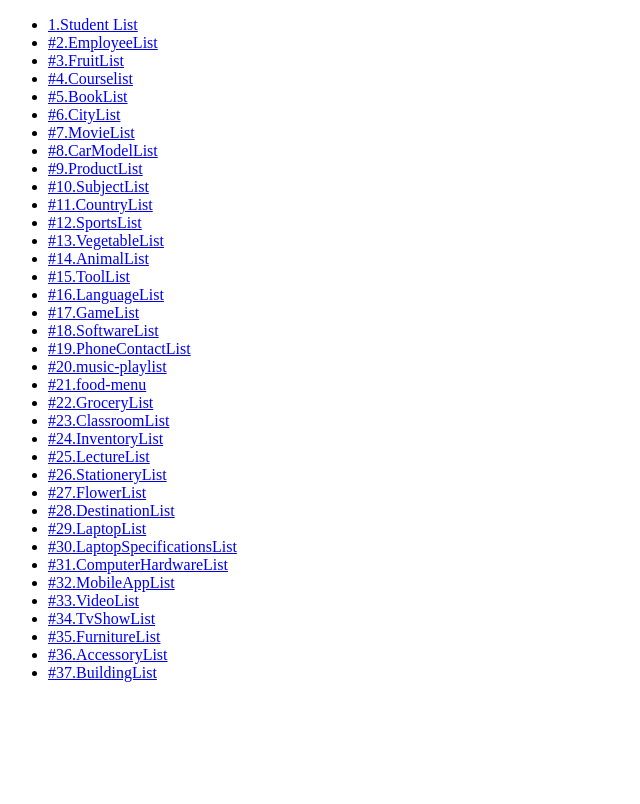
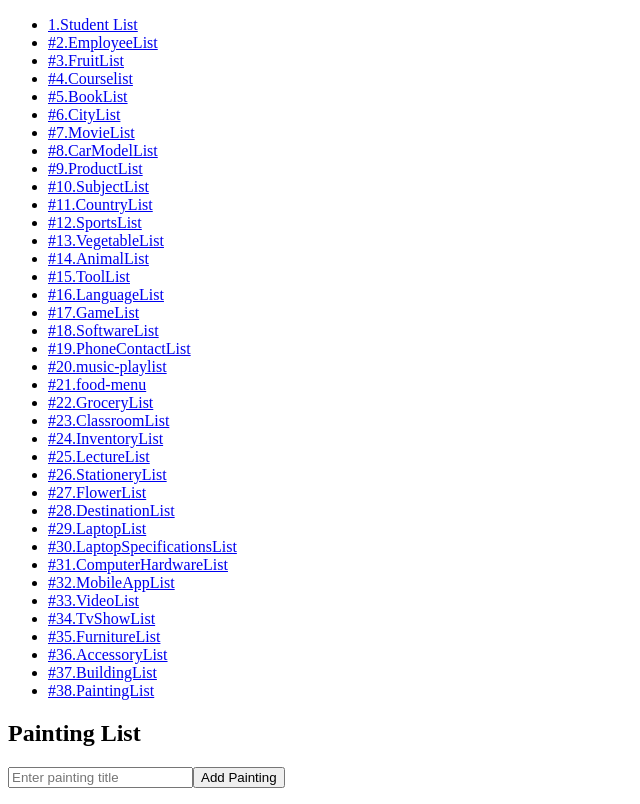
Before and after one commit to ChristineMaitom/AngularDataStructures, an Angular app: page /painting-list in a window 1280 px wide. Before the commit this address led to /. Shown: the whole page, without its empty margins (0-640 px from the left). Built offline with nearby package versions, Linux system fonts and the light colour scheme.

Commit message:
#38 Painting List

```diff
--- a/src/app/app.component.html
+++ b/src/app/app.component.html
@@ -37,6 +37,8 @@
     <li><a routerLink="furniture-list">#35.FurnitureList</a></li>
     <li><a routerLink="accessory-list">#36.AccessoryList</a></li>
     <li><a routerLink="building-list">#37.BuildingList</a></li>
+    <li><a routerLink="painting-list">#38.PaintingList</a></li>
+
 
 
   </ul>
--- a/src/app/app.module.ts
+++ b/src/app/app.module.ts
@@ -42,6 +42,7 @@
 import {FurnitureListComponent} from "./components/furniture-list/furniture-list.component";
 import {AccessoryListComponent} from "./components/accessory-list/accessory-list.component";
 import {BuildingListComponent} from "./components/building-list/building-list.component";
+import {PaintingListComponent} from "./components/painting-list/painting-list.component";
 
 
 const routes: Routes = [
@@ -83,6 +84,8 @@
   {path: 'furniture-list', component:FurnitureListComponent},
   {path: 'accessory-list', component:AccessoryListComponent},
   {path: 'building-list', component:BuildingListComponent},
+  {path: 'painting-list', component:PaintingListComponent},
+
 
 
 ]
@@ -135,6 +138,7 @@
     FurnitureListComponent,
     AccessoryListComponent,
     BuildingListComponent,
+    PaintingListComponent,
 
 
   ],
--- /dev/null
+++ b/src/app/components/painting-list/painting-list.component.html
@@ -0,0 +1,15 @@
+<div class="painting-list">
+  <h2>Painting List</h2>
+
+  <input
+    type="text"
+    [(ngModel)]="paintingTitle"
+    placeholder="Enter painting title"
+    (keydown.enter)="addPainting()"
+  />
+  <button (click)="addPainting()">Add Painting</button>
+
+  <ul>
+    <li *ngFor="let painting of paintings">{{ painting }}</li>
+  </ul>
+</div>
--- /dev/null
+++ b/src/app/components/painting-list/painting-list.component.ts
@@ -0,0 +1,18 @@
+import { Component } from '@angular/core';
+
+@Component({
+  selector: 'app-painting-list',
+  templateUrl: './painting-list.component.html',
+  styleUrl: './painting-list.component.css'
+})
+export class PaintingListComponent {
+  paintingTitle: string = '';
+  paintings: string[] = [];
+
+  addPainting() {
+    if (this.paintingTitle.trim()) {
+      this.paintings.push(this.paintingTitle.trim());
+      this.paintingTitle = ''; // Clear input after adding
+    }
+  }
+}
```
Also changed, not shown: src/app/components/painting-list/painting-list.component.css (added), 1 other file (tests, documents, lock files or other folders).
